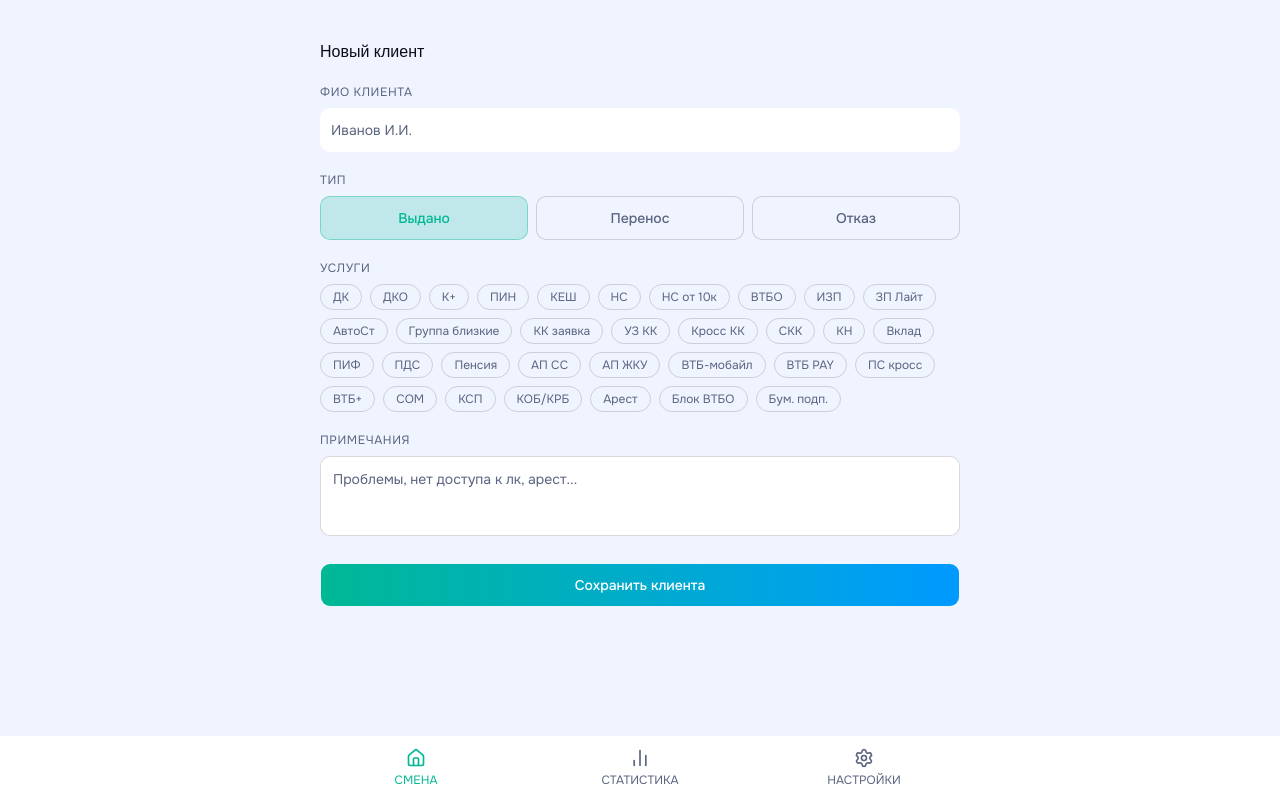
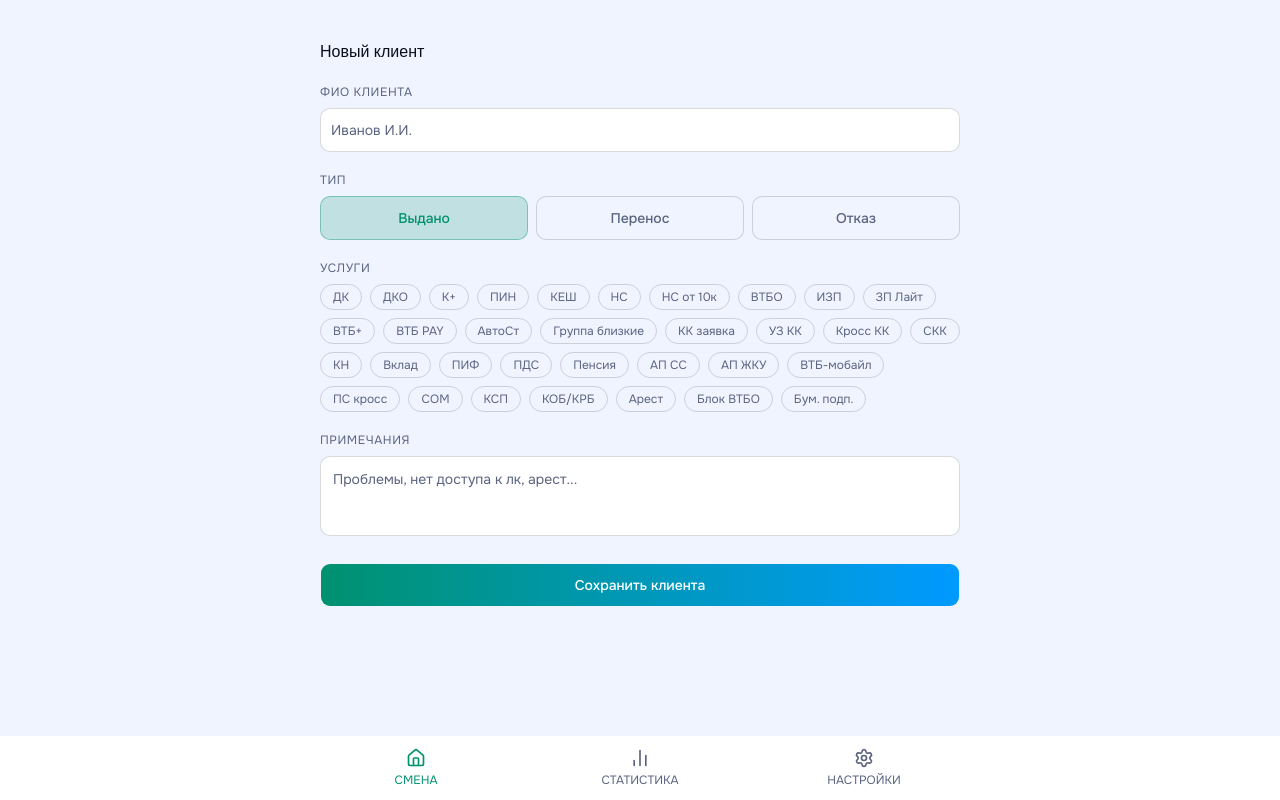
Before and after one commit to thest1gv1/Workshift, a Next.js app: page /add in a window 1280 px wide. Built offline with nearby package versions, Linux system fonts and the light colour scheme; a web font is replaced by a local one.

Commit message:
style: input border, primary color, muted bg for dark theme, service reorder

```diff
--- a/src/app/add/page.tsx
+++ b/src/app/add/page.tsx
@@ -176,7 +176,7 @@
 					<span className='text-muted-foreground text-xs tracking-wider uppercase'>
 						Суммы по услугам
 					</span>
-					<div className='bg-card rounded-2xl p-4'>
+					<div className='bg-muted rounded-2xl p-4'>
 						<ul className='grid gap-2'>
 							{paidServices.map(service => (
 								<li
--- a/src/app/globals.css
+++ b/src/app/globals.css
@@ -56,7 +56,7 @@
 	--card-foreground: #0a0e1a;
 	--popover: #ffffff;
 	--popover-foreground: #0a0e1a;
-	--primary: #00b894;
+	--primary: #00916f;
 	--primary-foreground: #ffffff;
 	--secondary: #e4eaf7;
 	--secondary-foreground: #0a0e1a;
@@ -97,7 +97,7 @@
 	--primary-foreground: #000000;
 	--secondary: #1a2236;
 	--secondary-foreground: #f0f4ff;
-	--muted: #1a2236;
+	--muted: #111827;
 	--muted-foreground: #8b96b0;
 	--accent: #1a2236;
 	--accent-foreground: #f0f4ff;
--- a/src/components/ui/input.tsx
+++ b/src/components/ui/input.tsx
@@ -8,7 +8,7 @@
       type={type}
       data-slot="input"
       className={cn(
-        "h-11 w-full min-w-0 rounded-lg border border-input bg-input px-2.5 py-1 text-base transition-colors outline-none file:inline-flex file:h-6 file:border-0 file:bg-transparent file:text-sm file:font-medium file:text-foreground placeholder:text-muted-foreground focus-visible:border-ring  disabled:pointer-events-none disabled:cursor-not-allowed disabled:bg-input/50 disabled:opacity-50 aria-invalid:border-destructive aria-invalid:ring-3 aria-invalid:ring-destructive/20 md:text-sm dark:disabled:bg-input/80 dark:aria-invalid:border-destructive/50 dark:aria-invalid:ring-destructive/40",
+        "h-11 w-full min-w-0 rounded-lg border border-border bg-input px-2.5 py-1 text-base transition-colors outline-none file:inline-flex file:h-6 file:border-0 file:bg-transparent file:text-sm file:font-medium file:text-foreground placeholder:text-muted-foreground focus-visible:border-ring  disabled:pointer-events-none disabled:cursor-not-allowed disabled:bg-input/50 disabled:opacity-50 aria-invalid:border-destructive aria-invalid:ring-3 aria-invalid:ring-destructive/20 md:text-sm dark:disabled:bg-input/80 dark:aria-invalid:border-destructive/50 dark:aria-invalid:ring-destructive/40",
         className
       )}
       {...props}
--- a/src/constants/services.ts
+++ b/src/constants/services.ts
@@ -9,6 +9,8 @@
 	{ id: 'vtbo', label: 'ВТБО', hasAmount: false },
 	{ id: 'izp', label: 'ИЗП', hasAmount: false },
 	{ id: 'zplite', label: 'ЗП Лайт', hasAmount: false },
+	{ id: 'vtbplus', label: 'ВТБ+', hasAmount: false },
+	{ id: 'vtb_pay', label: 'ВТБ PAY', hasAmount: false },
 	{ id: 'avtost', label: 'АвтоСт', hasAmount: true },
 	{ id: 'gruppa', label: 'Группа близкие', hasAmount: false },
 	{ id: 'kk', label: 'КК заявка', hasAmount: false },
@@ -23,9 +25,9 @@
 	{ id: 'ap_ss', label: 'АП СС', hasAmount: true },
 	{ id: 'ap_jku', label: 'АП ЖКУ', hasAmount: true },
 	{ id: 'vtb_mobile', label: 'ВТБ-мобайл', hasAmount: false },
-	{ id: 'vtb_pay', label: 'ВТБ PAY', hasAmount: false },
+
 	{ id: 'ps', label: 'ПС кросс', hasAmount: false },
-	{ id: 'vtbplus', label: 'ВТБ+', hasAmount: false },
+
 	{ id: 'som', label: 'СОМ', hasAmount: true },
 	{ id: 'ksp', label: 'КСП', hasAmount: true },
 	{ id: 'kob', label: 'КОБ/КРБ', hasAmount: false },
```
